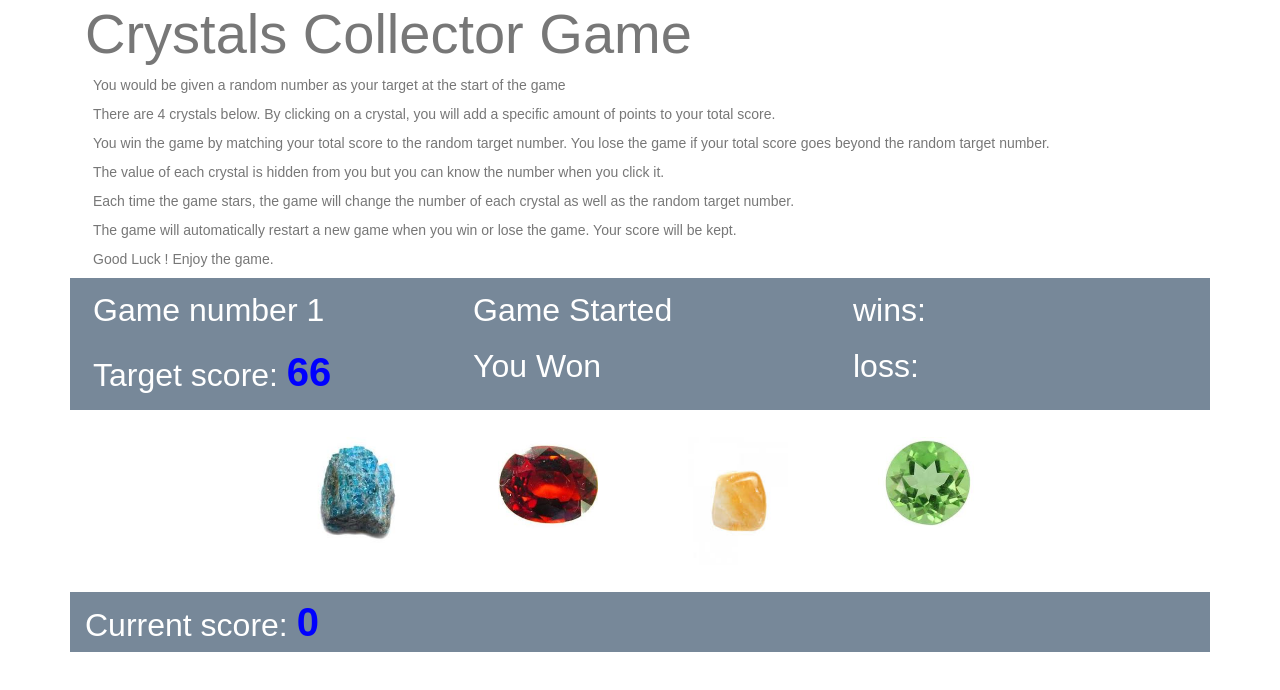
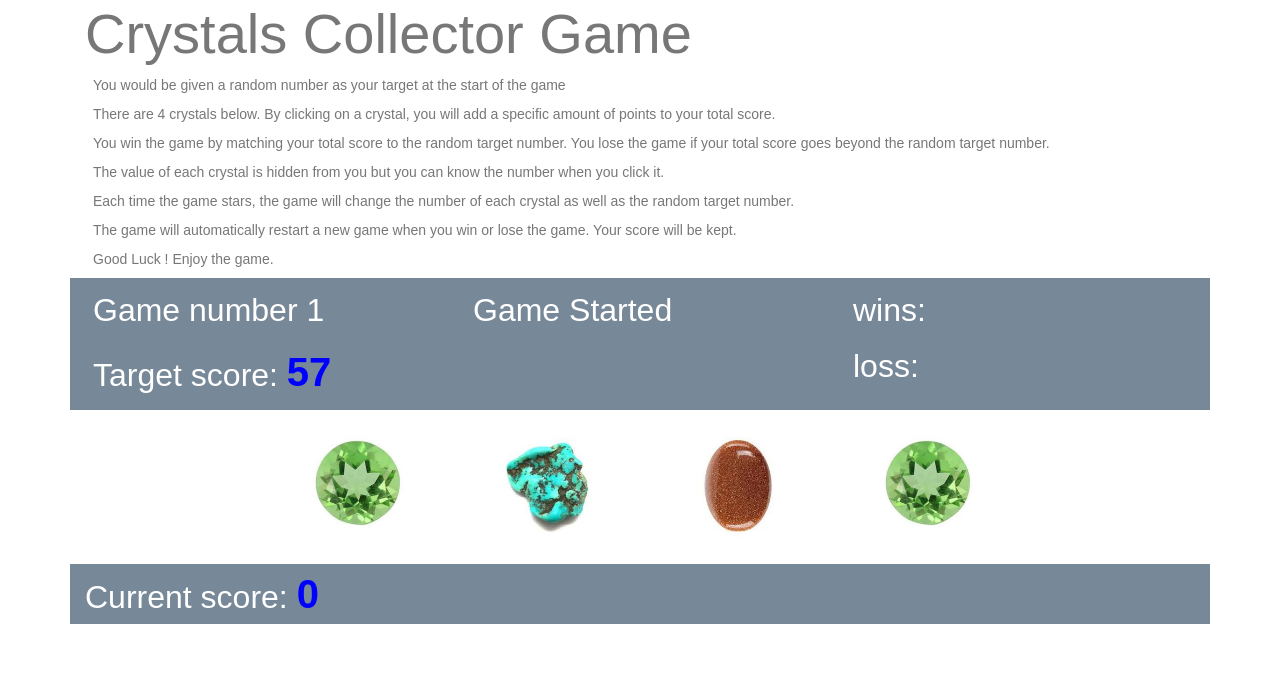
Before and after one commit to JasonJPeng/unit-4-game, a plain HTML site: page index.html in a window 1280 px wide. Drawn offline with nearby package versions, Linux system fonts and the light colour scheme.

Commit message:
randomly pick 4 crystals every game

```diff
--- a/assets/javascript/game.js
+++ b/assets/javascript/game.js
@@ -14,6 +14,17 @@ function init () {
     // $("#gameStatus").text("Starting...");
 //    }, 2000);
 
+
+// Pick 4 crystal
+
+   var img = "assets/images/" + random(1,20) +".jpeg"
+   $("#btn1 img").attr("src", img);
+   var img = "assets/images/" + random(1,20) +".jpeg"
+   $("#btn2 img").attr("src", img);
+   var img = "assets/images/" + random(1,20) +".jpeg"
+   $("#btn3 img").attr("src", img);
+   var img = "assets/images/" + random(1,20) +".jpeg"
+   $("#btn4 img").attr("src", img);
 
    $("#game").text(game);
    target = random(19, 120);
@@ -48,12 +59,14 @@ $(".btn").on("click", function() {
     //   alert ("You lose !!");
       $("#gameStatus").text("Game Over");
       $("#winLoss").text("You Lost");
+      $("winLoss").css("color", "red");
       $("#losses").text(++losses);
       init();
    } else if (total === target) { // win
     //   alert ("You win");
       $("#gameStatus").text("Game Over");
       $("#winLoss").text("You Won");
+    //   $("winLoss").css("color: green"});
       $("#wins").text(++wins);
       init();
 
--- a/index.html
+++ b/index.html
@@ -42,8 +42,8 @@
        <p>Target score: <span id = "target">98</span> </p>
      </div>
      <div class = "col-4">
-       <p id="gameStatus">Game Over</p>
-       <p id="winLoss">You Won</p>
+       <p id="gameStatus"></p>
+       <p id="winLoss"></p>
      </div>
      <div class ="col-4">
        <p>wins: <span id ="wins"></span></p>
```
Also changed, not shown: history.txt.
